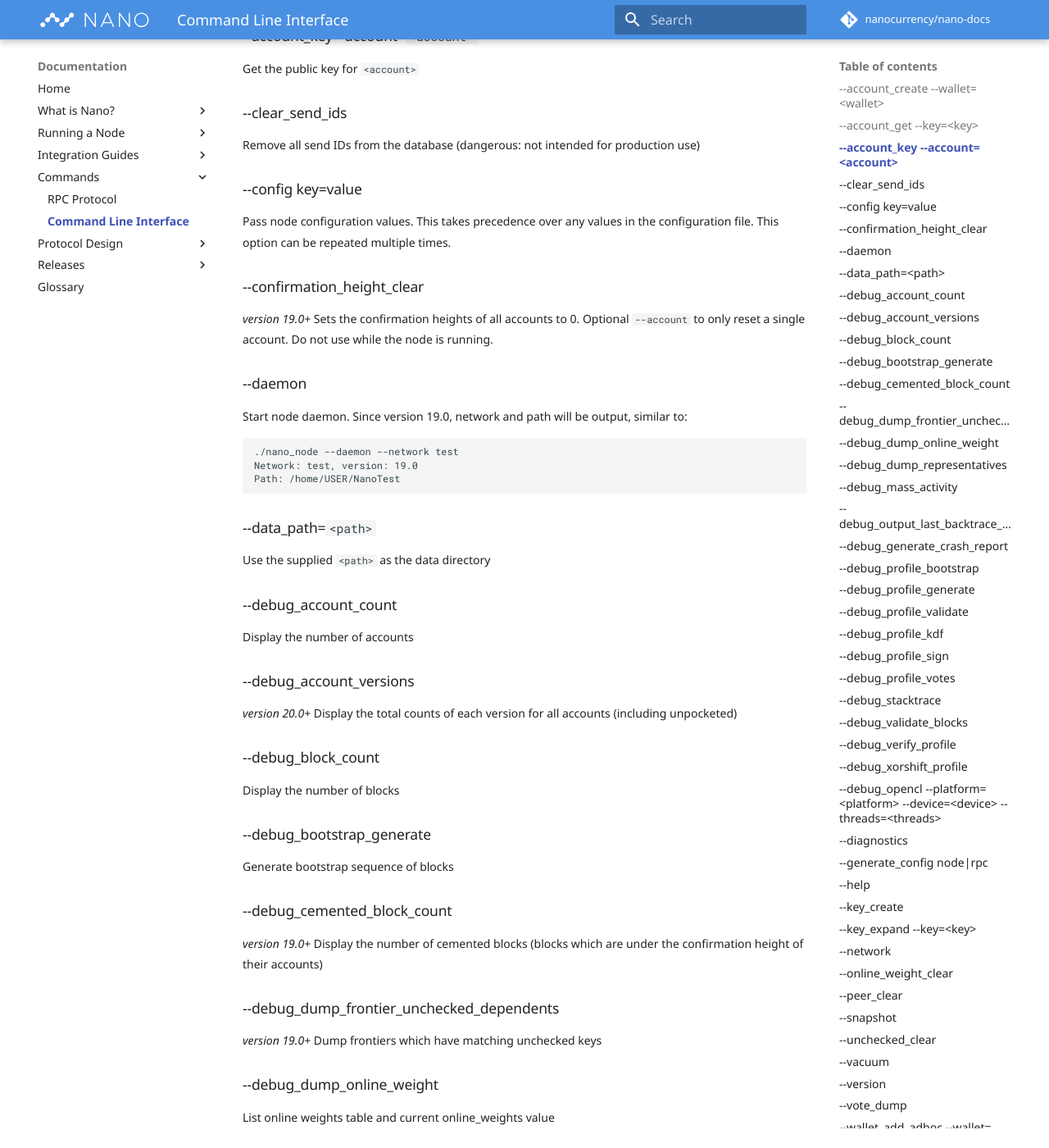
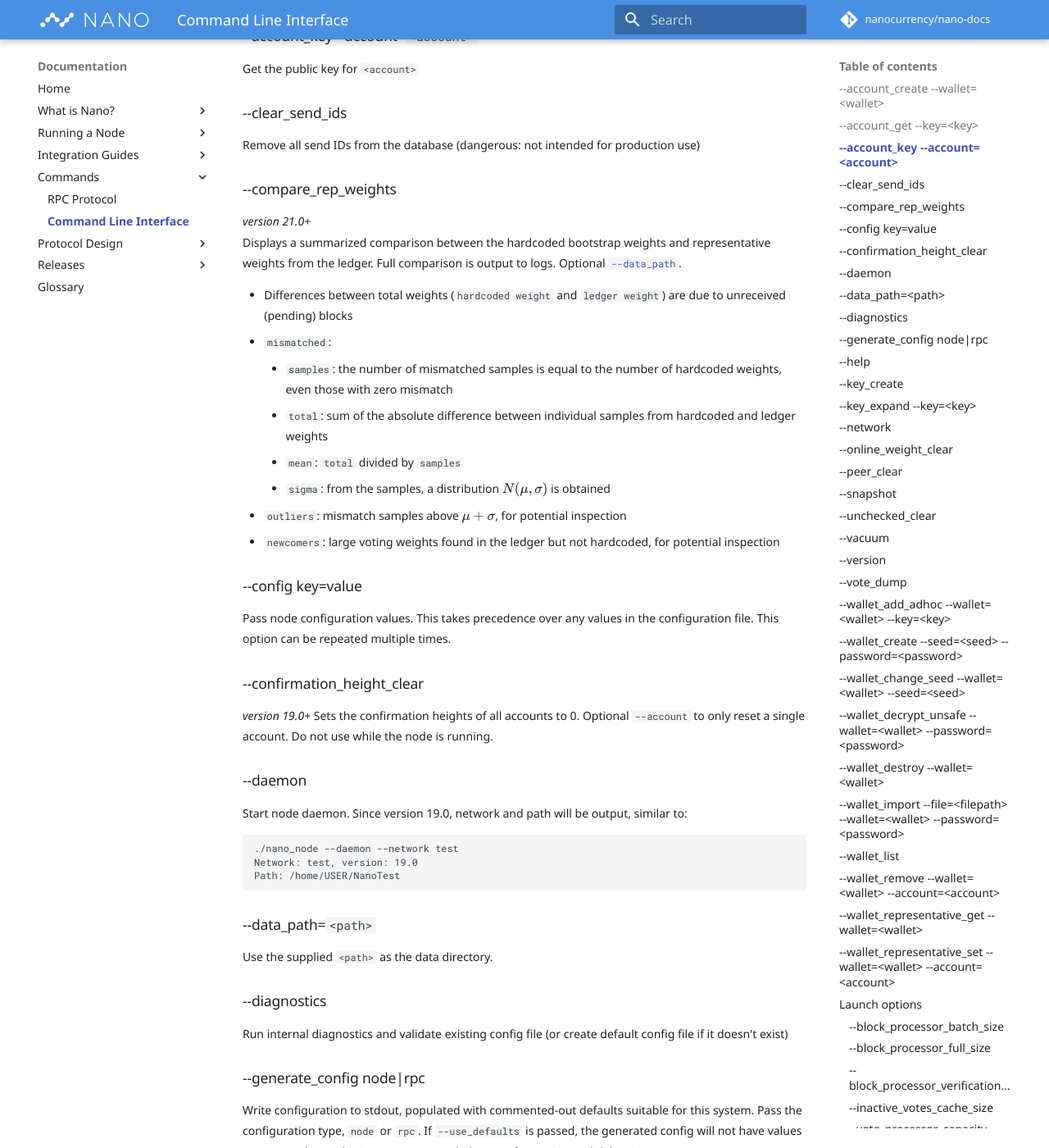
Before and after one commit to nanocurrency/nano-docs, an MkDocs documentation site: the page built from docs/commands/command-line-interface.md, in a window 1280 px wide and 1400 px high, scrolled down 326 px. Shown: the whole window at 82% size. Built offline with MkDocs 1.6.1 and Material for MkDocs 9.7.7, drawn with Linux system fonts in a browser that asks for light colours; formulas are drawn with MathJax 3; comment, search, counter and statistics services are not loaded; some of the changed text lies outside the part shown.

Commit message:
CLI compare rep weights (#275)
* Group and move debug commands to the end

* Add --compare_rep_weights

* Explain in a list (Zach review)

````diff
--- a/docs/commands/command-line-interface.md
+++ b/docs/commands/command-line-interface.md
@@ -11,6 +11,19 @@
 
 ### --clear_send_ids
 Remove all send IDs from the database (dangerous: not intended for production use)
+
+### --compare_rep_weights
+_version 21.0+_
+Displays a summarized comparison between the hardcoded bootstrap weights and representative weights from the ledger. Full comparison is output to logs. Optional [`--data_path`](#-data_pathpath).
+
+* Differences between total weights (`hardcoded weight` and `ledger weight`) are due to unreceived (pending) blocks
+* `mismatched`:
+    * `samples`: the number of mismatched samples is equal to the number of hardcoded weights, even those with zero mismatch
+    * `total`: sum of the absolute difference between individual samples from hardcoded and ledger weights
+    * `mean`: `total` divided by `samples`
+    * `sigma`: from the samples, a distribution $N(\mu, \sigma)$ is obtained
+* `outliers`: mismatch samples above $\mu + \sigma$, for potential inspection
+* `newcomers`: large voting weights found in the ledger but not hardcoded, for potential inspection
 
 ### --config key=value
 Pass node configuration values. This takes precedence over any values in the configuration file. This option can be repeated multiple times.
@@ -27,79 +40,7 @@
 ```
 
 ### --data_path=`<path>`
-Use the supplied `<path>` as the data directory
-
-### --debug_account_count
-Display the number of accounts
-
-### --debug_account_versions
-_version 20.0+_ Display the total counts of each version for all accounts (including unpocketed)
-
-### --debug_block_count
-Display the number of blocks
-
-### --debug_bootstrap_generate
-Generate bootstrap sequence of blocks
-
-### --debug_cemented_block_count
-_version 19.0+_ Display the number of cemented blocks (blocks which are under the confirmation height of their accounts)
-
-### --debug_dump_frontier_unchecked_dependents
-_version 19.0+_ Dump frontiers which have matching unchecked keys
-
-### --debug_dump_online_weight
-List online weights table and current online_weights value
-
-### --debug_dump_representatives
-List representatives and weights
-
-### --debug_mass_activity
-Generates fake debug activity
-
-### --debug_output_last_backtrace_dump
-Output the stacktrace stored after a node crash.
-
-### --debug_generate_crash_report
-After a node crash on linux, this command consumes the dump files generated from that crash and produces a "nano_node_crash_report.txt" file. Requires `addr2line` to be installed on the system. See the [troubleshooting guide](/running-a-node/troubleshooting/#what-to-do-if-the-node-crashes-linux) for more information.
-
-### --debug_profile_bootstrap
-Profile simulated bootstrap process
-
-### --debug_profile_generate
-Profile work generation
-Optional `--pow_sleep_interval` in version 19.0+ which sets an amount to sleep (in nanoseconds) between batches of POW calculations when using the CPU.
-Optionals `--difficulty` and `--multiplier` (only the latter is used if both given) in version 21.0+ to set the work generation threshold.
-
-### --debug_profile_validate
-Profile work validation
-
-### --debug_profile_kdf
-Profile kdf function
-
-### --debug_profile_sign
-Profile signature generation
-
-### --debug_profile_votes
-Profile vote verification
-
-### --debug_stacktrace
-_version 20.0+_
-Prints a stacktrace example, useful to verify that it includes the desired information, such as files, function names and line numbers
-
-### --debug_validate_blocks
-_version 19.0+_
-Validate blocks in the ledger, includes checks for confirmation height
-
-### --debug_verify_profile
-Profile signature verification
-
-### --debug_xorshift_profile
-[Disabled] Profile xorshift algorithms
-
-### --debug_opencl --platform=`<platform>` --device=`<device>` --threads=`<threads>`
-_[Draft]_ Profile OpenCL work generation for `<device>` on `<platform>` using `<threads>` count. To retrieve available platforms & devices run --diagnostics.
-Optionals `--difficulty` and `--multiplier` (only the latter is used if both given) in version 21.0+ to set the work generation threshold.
-
+Use the supplied `<path>` as the data directory.
 
 ### --diagnostics
 Run internal diagnostics and validate existing config file (or create default config file if it doesn't exist)
@@ -176,6 +117,7 @@
 ### --wallet_representative_set --wallet=`<wallet>` --account=`<account>`
 Set `<account>` as default representative for `<wallet>`
 
+
 ## Launch options
 When initially starting the nano_node or nano_wallet as a service the following launch options are available.
 
@@ -220,6 +162,7 @@
 ### --disable_udp (Deprecated)
 _version 21.0+_
 This option has been deprecated and will be removed in future versions. It has no effect because it is now the default.
+
 _version 19.0+_
 Turn off use of UDP live network
 
@@ -243,3 +186,80 @@
 
 ### --fast_bootstrap
 Increase bootstrap processor limits to allow more blocks before hitting full state and verify/write more per database call. Also disable deletion of processed unchecked blocks
+
+
+## Debug commands
+
+### --debug_account_count
+Display the number of accounts
+
+### --debug_account_versions
+_version 20.0+_
+Display the total counts of each version for all accounts (including unpocketed)
+
+### --debug_block_count
+Display the number of blocks
+
+### --debug_bootstrap_generate
+Generate bootstrap sequence of blocks
+
+### --debug_cemented_block_count
+_version 19.0+_
+Display the number of cemented blocks (blocks which are under the confirmation height of their accounts)
+
+### --debug_dump_frontier_unchecked_dependents
+_version 19.0+_
+Dump frontiers which have matching unchecked keys
+
+### --debug_dump_online_weight
+List online weights table and current online_weights value
+
+### --debug_dump_representatives
+List representatives and weights
+
+### --debug_mass_activity
+Generates fake debug activity
+
+### --debug_output_last_backtrace_dump
+Output the stacktrace stored after a node crash.
+
+### --debug_generate_crash_report
+After a node crash on linux, this command consumes the dump files generated from that crash and produces a "nano_node_crash_report.txt" file. Requires `addr2line` to be installed on the system. See the [troubleshooting guide](/running-a-node/troubleshooting/#what-to-do-if-the-node-crashes-linux) for more information.
+
+### --debug_profile_bootstrap
+Profile simulated bootstrap process
+
+### --debug_profile_generate
+Profile work generation
+Optional `--pow_sleep_interval` in version 19.0+ which sets an amount to sleep (in nanoseconds) between batches of POW calculations when using the CPU.
+Optionals `--difficulty` and `--multiplier` (only the latter is used if both given) in version 21.0+ to set the work generation threshold.
+
+### --debug_profile_validate
+Profile work validation
+
+### --debug_profile_kdf
+Profile kdf function
+
+### --debug_profile_sign
+Profile signature generation
+
+### --debug_profile_votes
+Profile vote verification
+
+### --debug_stacktrace
+_version 20.0+_
+Prints a stacktrace example, useful to verify that it includes the desired information, such as files, function names and line numbers
+
+### --debug_validate_blocks
+_version 19.0+_
+Validate blocks in the ledger, includes checks for confirmation height
+
+### --debug_verify_profile
+Profile signature verification
+
+### --debug_xorshift_profile
+[Disabled] Profile xorshift algorithms
+
+### --debug_opencl --platform=`<platform>` --device=`<device>` --threads=`<threads>`
+_[Draft]_ Profile OpenCL work generation for `<device>` on `<platform>` using `<threads>` count. To retrieve available platforms & devices run --diagnostics.
+Optionals `--difficulty` and `--multiplier` (only the latter is used if both given) in version 21.0+ to set the work generation threshold.
````
